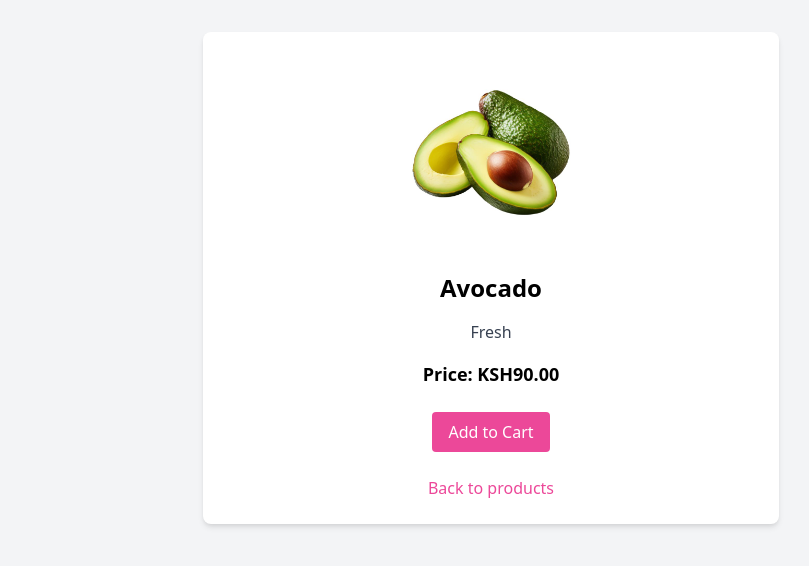
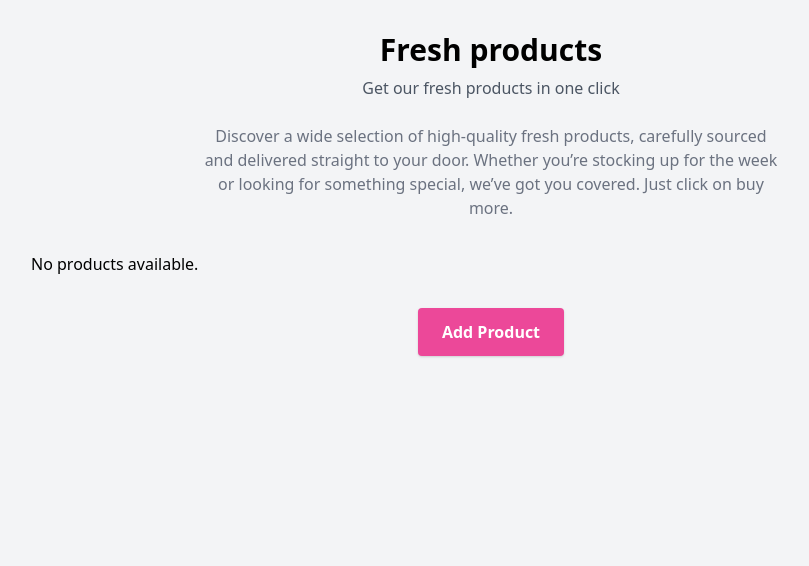
Before and after one commit to fanabezabih/Shopping, a Django app: page /catalogue/products/11/ in a window 1280 px wide. Shown: the top 566 px of the page, without its empty margins (149-958 px from the left). Run offline with Django 5.2, Linux system fonts and the light colour scheme; data comes from the database, SQL or seed files in the repository; both versions use the stored data as it was after the commit.

Commit message:
Created a login and form to add products

```diff
--- a/Shop/shop/catalogue/templates/catalogue/cart_detail.html
+++ b/Shop/shop/catalogue/templates/catalogue/cart_detail.html
@@ -23,10 +23,7 @@
             <tbody>
                 {% for item in products %}
                 <tr class="border-b border-gray-200">
-                            <td class="py-2 flex items-center space-x-3">
-                                <img src="{{ item.product.image_url }}" alt="{{ item.product.name }}" class="w-12 h-12 object-cover rounded" />
-                                <span>{{ item.product.name }}</span>
-                            </td>
+                    <td class="py-2">{{ item.product.name }}</td>
                     <td class="py-2">{{ item.quantity }}</td>
                     <td class="py-2">${{ item.subtotal }}</td>
                     <td class="py-2">
--- a/Shop/shop/catalogue/templates/catalogue/product_details.html
+++ b/Shop/shop/catalogue/templates/catalogue/product_details.html
@@ -3,33 +3,44 @@
 <head>
     <meta charset="UTF-8" />
     <meta name="viewport" content="width=device-width, initial-scale=1" />
-    <title>{{ product.name }}</title>
+    <title>Products</title>
     <link href="https://cdn.jsdelivr.net/npm/tailwindcss@2.2.19/dist/tailwind.min.css" rel="stylesheet" />
 </head>
-<body class="bg-gray-100 p-8">
-    <div class="max-w-xl mx-auto bg-white rounded-lg shadow-md p-6 flex flex-col items-center">
-        {% if product.image %}
-            <img src="{{ product.image.url }}" alt="{{ product.name }}" class="w-48 h-48 object-cover rounded-lg mb-6" />
-        {% else %}
+<body class="bg-gray-100 p-8 flex justify-center">
+    <div class="max-w-4xl w-full">
+        <h1 class="text-3xl font-bold mb-2 text-center">Fresh products</h1>
+        <p class="text-center text-gray-600 mb-6">Get our fresh products in one click</p>
+        <p class="text-center text-gray-500 max-w-xl mx-auto mb-8">
+            Discover a wide selection of high-quality fresh products, carefully sourced and delivered straight to your door. Whether you’re stocking up for the week or looking for something special, we’ve got you covered. Just click on buy more.
+        </p>
 
-            <div class="w-48 h-48 bg-gray-200 rounded-lg flex items-center justify-center text-gray-400 font-semibold text-xl mb-6">
-                No Image
-            </div>
-        {% endif %}
+        <ul class="flex flex-wrap -mx-3">
+            {% for product in products %}
+            <li class="w-full sm:w-1/2 md:w-1/3 px-3 mb-6 border-b md:border-b-0 md:border-r border-gray-200">
+                <div>
+                    <a href="{% url 'catalogue:product_details' product.id %}" class="text-xl font-semibold text-pink-500 hover:underline flex items-center space-x-3">
+                        {% if product.image %}
+                            <img src="{{ product.image.url }}" alt="{{ product.name }}" class="w-16 h-16 object-cover rounded" />
+                        {% else %}
+                            <div class="w-16 h-16 bg-gray-200 rounded flex items-center justify-center text-gray-400 font-semibold text-xs uppercase">
+                                No Image
+                            </div>
+                        {% endif %}
+                        <span>{{ product.name }}</span>
+                    </a><br />
+                    <span class="font-semibold">Price:</span> KSH{{ product.price }}<br />
+                    <p class="text-gray-700">{{ product.description }}</p>
+                </div>
+            </li>
+            {% empty %}
+            <li>No products available.</li>
+            {% endfor %}
+        </ul>
 
-        <div class="text-center">
-            <h3 class="text-2xl font-bold mb-4">{{ product.name }}</h3>
-            <p class="mb-4 text-gray-700">{{ product.description }}</p>
-            <p class="mb-6 font-semibold text-lg">Price: KSH{{ product.price }}</p>
-            <form action="{% url 'add_to_cart' product.id %}" method="post" class="inline-block">
-                {% csrf_token %}
-                <button type="submit" class="bg-pink-500 text-white px-4 py-2 rounded hover:bg-pink-600 transition">
-                    Add to Cart
-                </button>
-            </form>
-            <div class="mt-6">
-                <a href="{% url 'list_products' %}" class="text-pink-500 hover:underline">Back to products</a>
-            </div>
+        <div class="mt-8 text-center">
+            <a href="{% url 'catalogue:create_product' %}" class="bg-pink-500 hover:bg-pink-600 text-white font-semibold px-6 py-3 rounded shadow inline-block">
+                Add Product
+            </a>
         </div>
     </div>
 </body>
--- a/Shop/shop/catalogue/urls.py
+++ b/Shop/shop/catalogue/urls.py
@@ -1,7 +1,12 @@
 from django.urls import path
-from .views import list_products, product_detail, add_to_cart, cart_detail, remove_from_cart
+from django.contrib.auth.decorators import login_required
+from .views import list_products, product_detail, add_to_cart, cart_detail, remove_from_cart, create_product
+
+
+app_name = "catalogue"
 
 urlpatterns = [
+    path('products/create/', login_required(create_product), name="create_product"),
     path('products/', list_products, name='list_products'),
     path('products/<int:id>/', product_detail, name='product_details'),
     path('cart/add/<int:product_id>/', add_to_cart, name='add_to_cart'),
--- a/Shop/shop/catalogue/views.py
+++ b/Shop/shop/catalogue/views.py
@@ -1,34 +1,40 @@
-from django.shortcuts import render, get_object_or_404, redirect
+from django.shortcuts import render, redirect, get_object_or_404
 from .models import Product
+from .forms import ProductForm
+from django.contrib.auth.decorators import login_required
+
 
 def list_products(request):
     products = Product.objects.all()
     return render(request, 'catalogue/product.html', {'products': products})
 
+
 def product_detail(request, id):
     product = get_object_or_404(Product, id=id)
     return render(request, "catalogue/product_details.html", {"product": product})
+
 
 def add_to_cart(request, product_id):
     if request.method == 'POST':
         product = get_object_or_404(Product, id=product_id)
         cart = request.session.get('cart', {})
-
         cart[str(product.id)] = cart.get(str(product.id), 0) + 1
-
         request.session['cart'] = cart
         request.session.modified = True
-
         return redirect('cart_detail')
     else:
-        return redirect('product_details', id=product_id)
+        return redirect('product_detail', id=product_id)
+
 
 def cart_detail(request):
     cart = request.session.get('cart', {})
     products_in_cart = []
     total = 0
     for product_id_str, quantity in cart.items():
-        product = get_object_or_404(Product, id=int(product_id_str))
+        try:
+            product = Product.objects.get(id=int(product_id_str))
+        except Product.DoesNotExist:
+            continue
         subtotal = product.price * quantity
         total += subtotal
         products_in_cart.append({
@@ -37,6 +43,7 @@ def cart_detail(request):
             'subtotal': subtotal
         })
     return render(request, 'catalogue/cart_detail.html', {'products': products_in_cart, 'total': total})
+
 
 def remove_from_cart(request, product_id):
     if request.method == 'POST':
@@ -49,3 +56,16 @@ def remove_from_cart(request, product_id):
         return redirect('cart_detail')
     else:
         return redirect('cart_detail')
+
+
+@login_required
+def create_product(request):
+    if request.method == "POST":
+        form = ProductForm(request.POST, request.FILES)
+        if form.is_valid():
+            form.save()
+            return redirect("catalogue:list_products")
+    else:
+        form = ProductForm()
+
+    return render(request, "catalogue/create_product.html", {"form": form})
--- a/Shop/shop/shop/urls.py
+++ b/Shop/shop/shop/urls.py
@@ -14,17 +14,39 @@ Including another URLconf
     1. Import the include() function: from django.urls import include, path
     2. Add a URL to urlpatterns:  path('blog/', include('blog.urls'))
 """
+
 from django.contrib import admin
 from django.urls import path, include
 from django.conf import settings
 from django.conf.urls.static import static
+from django.contrib.auth import views as auth_views
+from django.shortcuts import redirect
+
+def home_redirect(request):
+    if request.user.is_authenticated:
+        return redirect('catalogue:list_products')
+    else:
+        return redirect('login')
+
+urlpatterns = [
+    path('', home_redirect, name='home_redirect'),
 
 
-urlpatterns = [
+    path('login/', auth_views.LoginView.as_view(template_name='registration/login.html'), name='login'),
+
+
+    path('catalogue/', include("catalogue.urls")),
+
+
     path('admin/', admin.site.urls),
+
+
     path('api/', include("api.urls")),
-    path('catalogue/', include("catalogue.urls")),
+
+
+    path('accounts/', include('django.contrib.auth.urls')),
 ]
 
 if settings.DEBUG:
+
     urlpatterns += static(settings.MEDIA_URL, document_root=settings.MEDIA_ROOT)
```
Also changed, not shown: Shop/shop/catalogue/forms.py (added, +8 -0 lines), Shop/shop/catalogue/templates/catalogue/create_product.html (added, +73 -0 lines), Shop/shop/catalogue/templates/catalogue/product.html (+4 -6 lines), Shop/shop/catalogue/templates/registration/login.html (added, +33 -0 lines), Shop/shop/shop/settings.py (+12 -28 lines), Shop/shop/db.sqlite3, Shop/shop/media/product_images/bananas.jpeg (added), Shop/shop/media/product_images/mango.jpeg (added), Shop/shop/media/product_images/mangoes.jpeg (added), Shop/shop/media/product_images/mangoes_KQmn1wq.jpeg (added), Shop/shop/media/product_images/mangoes_On8HcX6.jpeg (added), Shop/shop/media/product_images/orange-removebg-preview.png (added), Shop/shop/static/images/fruit.jpeg (added). Lines whose indentation alone changed are shown as unchanged.
